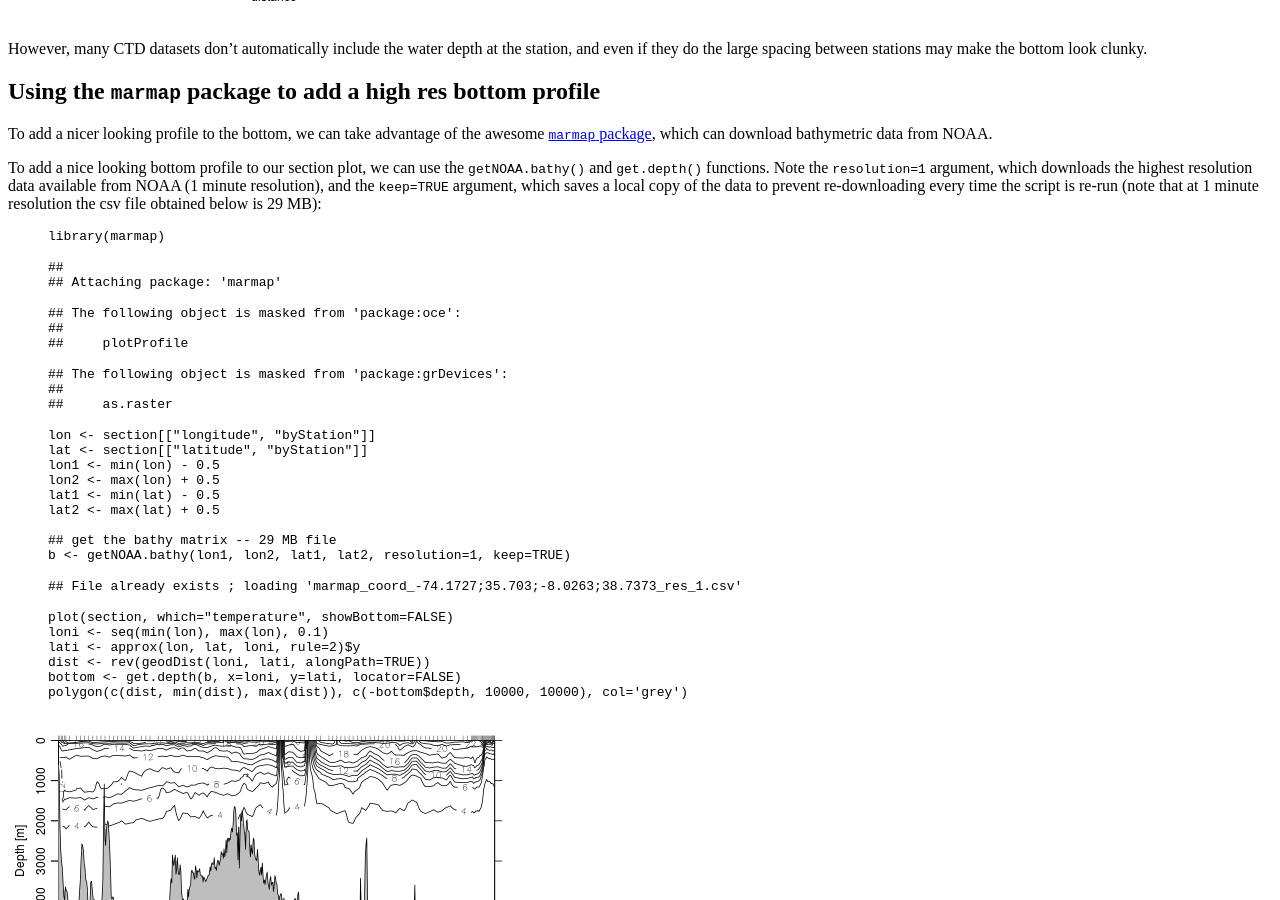
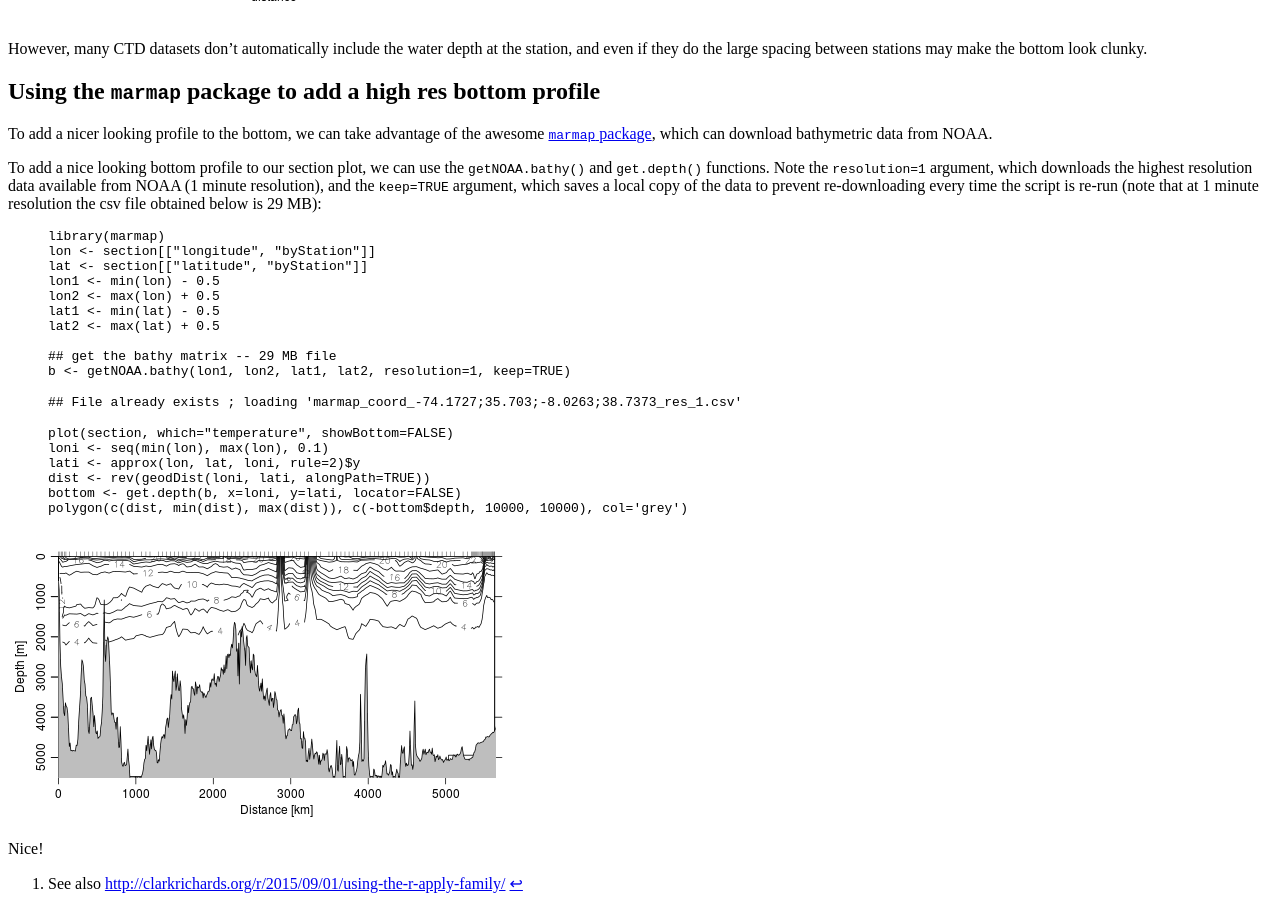
Before and after one commit to richardsc/richardsc.github.io, a Jekyll site: the page built from _posts/2017-04-01-bottom-profiles-on-section-plots.md, in a window 1280 px wide and 900 px high, scrolled down 1027 px. Built offline with Jekyll 4.4.1, drawn with Linux system fonts in a browser that asks for light colours; comment, search, counter and statistics services are not loaded.

Commit message:
remove package messages

````diff
--- a/_posts/2017-04-01-bottom-profiles-on-section-plots.md
+++ b/_posts/2017-04-01-bottom-profiles-on-section-plots.md
@@ -44,34 +44,6 @@ To add a nice looking bottom profile to our section plot, we can use the `getNOA
 
 {% highlight r %}
 library(marmap)
-{% endhighlight %}
-
-
-
-{% highlight text %}
-##
-## Attaching package: 'marmap'
-{% endhighlight %}
-
-
-
-{% highlight text %}
-## The following object is masked from 'package:oce':
-##
-##     plotProfile
-{% endhighlight %}
-
-
-
-{% highlight text %}
-## The following object is masked from 'package:grDevices':
-##
-##     as.raster
-{% endhighlight %}
-
-
-
-{% highlight r %}
 lon <- section[["longitude", "byStation"]]
 lat <- section[["latitude", "byStation"]]
 lon1 <- min(lon) - 0.5
--- a/_source/2017-04-01-bottom-profiles-on-section-plots.Rmd
+++ b/_source/2017-04-01-bottom-profiles-on-section-plots.Rmd
@@ -35,7 +35,7 @@ To add a nicer looking profile to the bottom, we can take advantage of the aweso
 
 To add a nice looking bottom profile to our section plot, we can use the `getNOAA.bathy()` and `get.depth()` functions. Note the `resolution=1` argument, which downloads the highest resolution data available from NOAA (1 minute resolution), and the `keep=TRUE` argument, which saves a local copy of the data to prevent re-downloading every time the script is re-run (note that at 1 minute resolution the csv file obtained below is 29 MB):
 
-```{r marmap-example, fig.height=4}
+```{r marmap-example, message=FALSE, fig.height=4}
 library(marmap)
 lon <- section[["longitude", "byStation"]]
 lat <- section[["latitude", "byStation"]]
````
